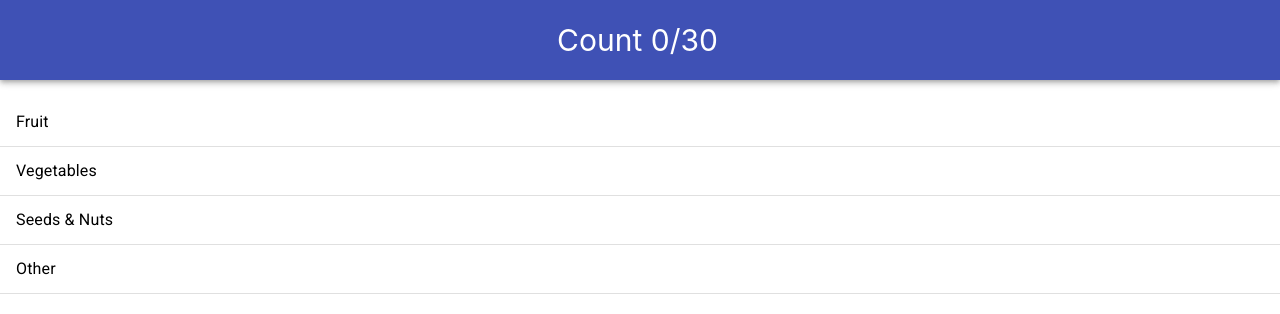
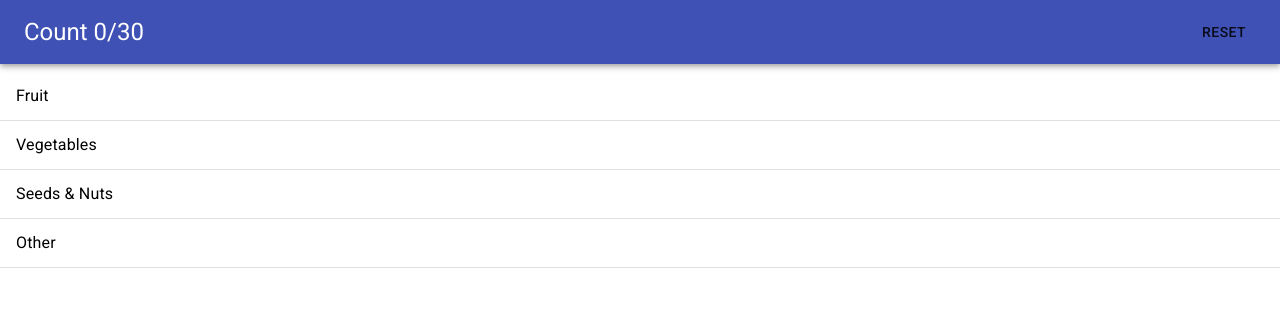
Before and after one commit to ryanwelcher/30-tracker, a React (Create React App) app: page / in a window 1280 px wide. Shown: the top 314 px of the page. Built offline with nearby package versions, Linux system fonts and the light colour scheme.

Commit message:
Better AppBar and add reset button.

```diff
--- a/src/App.css
+++ b/src/App.css
@@ -3,12 +3,8 @@
 }
 
 .App-header {
-  justify-content: center;
-  font-size: 30px;
-  text-align: center;
-  margin-bottom:10px;
-  height:10vh;
-  padding-right:5px;
+	display: flex;
+	justify-content:space-between
 }
 
 .loader {
--- a/src/App.js
+++ b/src/App.js
@@ -6,14 +6,18 @@ import {
 } from "react-router-dom";
 
 import AppBar from '@material-ui/core/AppBar';
+import Toolbar from '@material-ui/core/Toolbar';
 import Box from '@material-ui/core/Box'
+import Typography from '@material-ui/core/Typography';
+import Button from '@material-ui/core/Button';
 
 import './App.css';
 import Home from './Home'
 import CategoryList from './CategoryList';
 import AppContext from './AppContext'
+
 function App() {
-	const [count, setCount ] = useState(0)
+	const [count, setCount ] = useState(0);
 
 	useEffect( () => {
 		const saved = localStorage.getItem( 'selectedItems');
@@ -24,13 +28,17 @@ function App() {
 		}
 	},[ count ]);
 
-
 	return (
 		<AppContext.Provider value={{count}}>
 			<Router>
 				<Box className="App">
-					<AppBar position="sticky" className="App-header">
-						Count {count}/30
+					<AppBar position="sticky">
+						<Toolbar className="App-header">
+							<Typography variant="h5">
+								Count {count}/30
+							</Typography>
+							<Button onClick={() => localStorage.clear()}>Reset</Button>
+						</Toolbar>
 					</AppBar>
 					<Switch>
 						<Route exact path="/">
```
Also changed, not shown: 1 other file (tests, documents, lock files or other folders).
